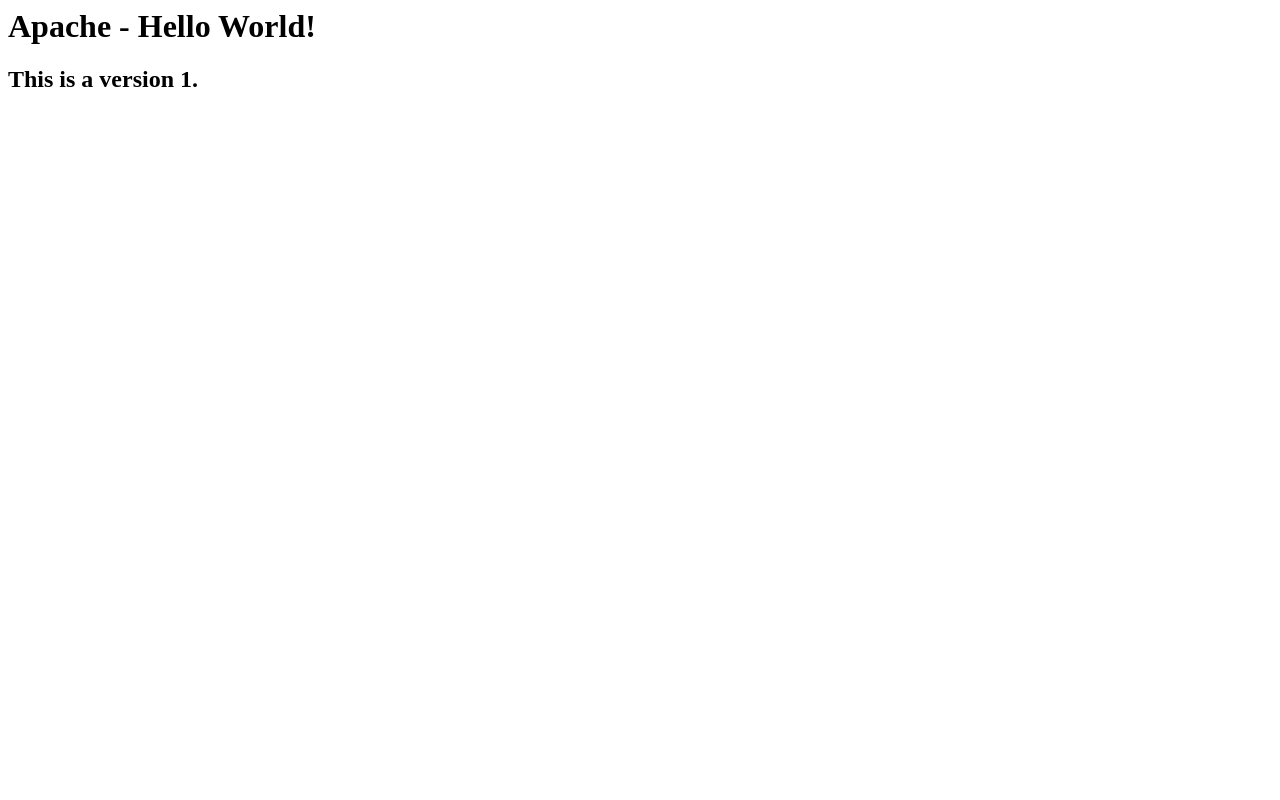
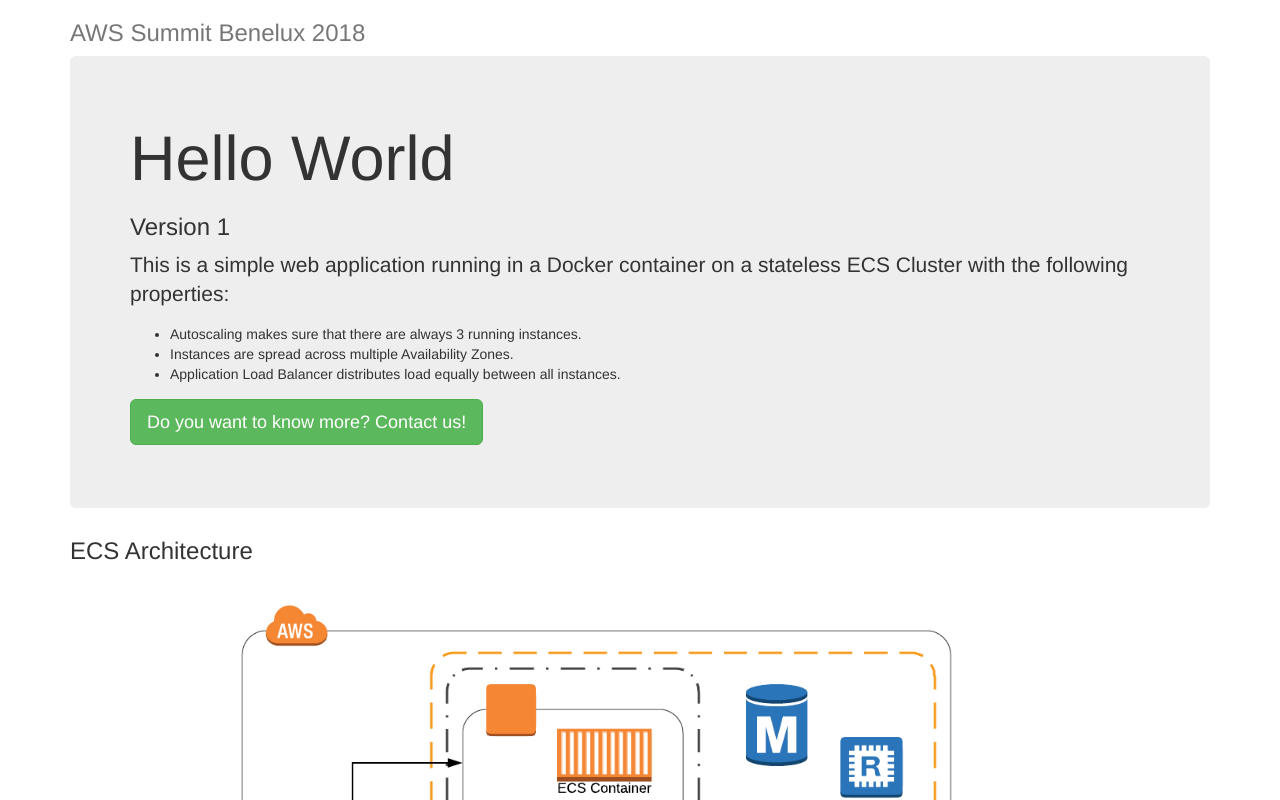
Before and after one commit to slavomirdittrichNC/service-hello-world, a plain HTML site: page src/index.html in a window 1280 px wide. Shown: the top 800 px of the page. Drawn offline with nearby package versions, Linux system fonts and the light colour scheme.

Commit message:
updated src

```diff
--- a/src/index.html
+++ b/src/index.html
@@ -1,6 +1,45 @@
-<html>
+<!DOCTYPE html>
+<html lang="en">
+<head>
+    <title>Bootstrap Example</title>
+    <meta charset="utf-8">
+    <meta name="viewport" content="width=device-width, initial-scale=1">
+    <link rel="stylesheet" href="https://maxcdn.bootstrapcdn.com/bootstrap/3.3.7/css/bootstrap.min.css">
+    <script src="https://ajax.googleapis.com/ajax/libs/jquery/3.3.1/jquery.min.js"></script>
+    <script src="https://maxcdn.bootstrapcdn.com/bootstrap/3.3.7/js/bootstrap.min.js"></script>
+</head>
 <body>
-<h1>Apache - Hello World!</h1>
-<h2>This is a version 1.</h2>
+
+<body>
+
+<div class="container">
+    <div class="header clearfix">
+        <h3 class="text-muted">AWS Summit Benelux 2018</h3>
+    </div>
+
+    <div class="jumbotron">
+        <h1>Hello World</h1>
+        <h3>Version 1</h3>
+        <p class="lead">
+            This is a simple web application running in a Docker container on a stateless ECS Cluster with the following properties:
+        <ul>
+            <li>Autoscaling makes sure that there are always 3 running instances.</li>
+            <li>Instances are spread across multiple Availability Zones.</li>
+            <li>Application Load Balancer distributes load equally between all instances.</li>
+        </ul>
+        </p>
+        <p><a class="btn btn-lg btn-success" href="http://www.nordcloud.com" role="button">Do you want to know more? Contact us!</a></p>
+    </div>
+
+    <h3>ECS Architecture</h3>
+    <img src="images/ECS.png" width="80%"/>
+
+    <h3>Deployment Workflow</h3>
+    <img src="images/Deployment.png" width="80%"/>
+
+    <footer class="footer">
+        <p>&copy; 2018 Nordcloud</p>
+    </footer>
+
 </body>
 </html>
```
Also changed, not shown: src/images/Deployment.png (added), src/images/ECS.png (added).
